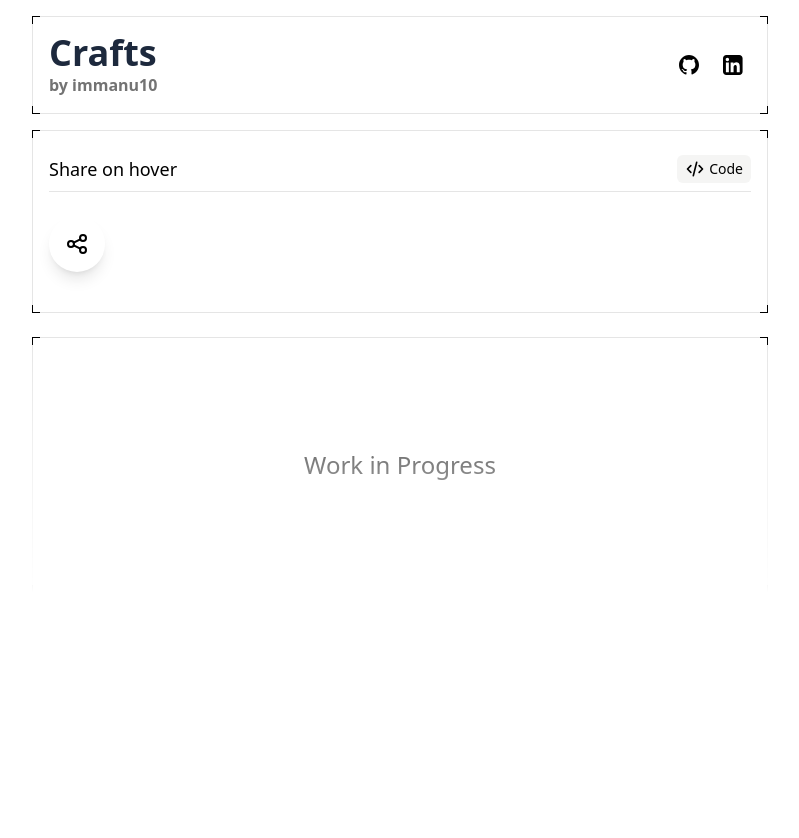
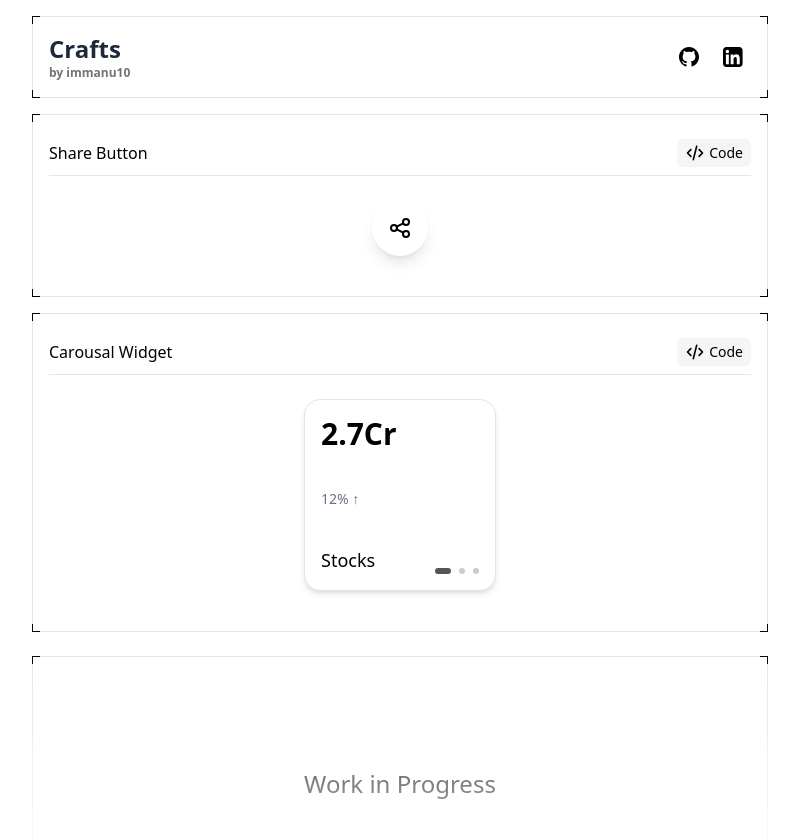
Before and after one commit to immanu10/crafts, a React (Vite) app: page / in a window 1280 px wide. Shown: the top 838 px of the page, without its empty margins (240-1039 px from the left). Before the commit the page ends 800 px from the top, so only its background shows below. Built offline with nearby package versions, Linux system fonts and the light colour scheme.

Commit message:
carousal widget

```diff
--- a/src/App.tsx
+++ b/src/App.tsx
@@ -1,5 +1,6 @@
 import CornerBox from "./components/corner-box";
 import { CraftsRenderer } from "./components/crafts-renderer";
+import StocksCarousel from "./components/crafts/carousal-widget";
 import { FabShare } from "./components/crafts/fabshare";
 import { GithubIcon, LinkedinIcon } from "./components/ui/icons";
 
@@ -12,9 +13,9 @@ function App() {
       <div className="max-w-3xl mx-auto p-4">
         <nav className="sticky top-0  bg-white z-1">
           <CornerBox className="flex items-center justify-between ">
-            <h1 className="text-4xl text-slate-800 font-semibold">
+            <h1 className="text-2xl text-slate-800 font-semibold">
               Crafts
-              <span className="block text-base text-neutral-500">
+              <span className="block text-xs text-neutral-500">
                 by immanu10
               </span>
             </h1>
@@ -35,11 +36,18 @@ function App() {
           </CornerBox>
         </nav>
         <CraftsRenderer
-          title="Share on hover"
+          title="Share Button"
           codeLink={craftLink("fabshare")}
           className="mt-4"
         >
           <FabShare />
+        </CraftsRenderer>
+        <CraftsRenderer
+          title="Carousal Widget"
+          codeLink={craftLink("carousal-widget")}
+          className="mt-4"
+        >
+          <StocksCarousel />
         </CraftsRenderer>
         <CornerBox className="mt-6 h-64 flex items-center justify-center mask-b-from-0">
           <p className="text-2xl text-center">Work in Progress</p>
--- a/src/components/crafts-renderer.tsx
+++ b/src/components/crafts-renderer.tsx
@@ -15,7 +15,7 @@ export function CraftsRenderer({
   return (
     <CornerBox className={className}>
       <div className="flex items-center justify-between border-b border-neutral-200 py-2">
-        <h2 className="text-lg font-medium">{title}</h2>
+        <h2 className="text-md font-medium">{title}</h2>
 
         <a
           href={codeLink}
--- /dev/null
+++ b/src/components/crafts/carousal-widget.tsx
@@ -0,0 +1,122 @@
+import { useState } from "react";
+import { motion, AnimatePresence } from "motion/react";
+
+const cards = [
+  { value: "2.7Cr", change: "12% ↑", label: "Stocks" },
+  { value: "1.2Cr", change: "5% ↓", label: "Bonds" },
+  { value: "3.3Cr", change: "8% ↑", label: "Crypto" },
+];
+
+export default function StocksCarousel() {
+  const [index, setIndex] = useState(0);
+  const [direction, setDirection] = useState(0);
+
+  const next = () => {
+    if (index < cards.length - 1) {
+      setDirection(1);
+      setIndex(index + 1);
+    }
+  };
+
+  const prev = () => {
+    if (index > 0) {
+      setDirection(-1);
+      setIndex(index - 1);
+    }
+  };
+
+  const handleDotClick = (i: number) => {
+    setDirection(i > index ? 1 : -1);
+    setIndex(i);
+  };
+  const variants = {
+    enter: (direction: number) => ({
+      x: direction > 0 ? 100 : -100,
+      opacity: 0,
+      filter: "blur(4px)",
+    }),
+    center: {
+      x: 0,
+      opacity: 1,
+      filter: "blur(0px)",
+    },
+    exit: (direction: number) => ({
+      x: direction > 0 ? -100 : 100,
+      opacity: 0,
+      filter: "blur(4px)",
+    }),
+  };
+
+  return (
+    <div className="w-48 h-48 mx-auto rounded-2xl border border-neutral-200 shadow-md bg-white flex flex-col justify-between p-4 relative overflow-hidden">
+      <AnimatePresence initial={false} custom={direction}>
+        <motion.div
+          key={index}
+          custom={direction}
+          variants={variants}
+          initial="enter"
+          animate="center"
+          exit="exit"
+          transition={{ duration: 0.3 }}
+          drag="x"
+          dragConstraints={{ left: 0, right: 0 }}
+          onDragEnd={(_e, { offset }) => {
+            if (offset.x < -50) next();
+            if (offset.x > 50) prev();
+          }}
+          className="absolute top-0 left-0 w-full h-full flex flex-col justify-between p-4"
+        >
+          <div className="text-3xl font-semibold">{cards[index].value}</div>
+          <div className="text-sm text-gray-500">{cards[index].change}</div>
+          <div className="text-lg font-medium">{cards[index].label}</div>
+        </motion.div>
+      </AnimatePresence>
+      {/* Dots */}
+      <div className="flex gap-2 mt-4 absolute bottom-4 right-4">
+        {cards.map((_, i) => (
+          <motion.div
+            key={i}
+            onClick={() => handleDotClick(i)}
+            initial={false}
+            animate={{
+              width: index === i ? 16 : 6,
+              height: 6,
+              borderRadius: 8,
+              backgroundColor: index === i ? "#555" : "#ccc",
+            }}
+            transition={{ duration: 0.3 }}
+            className="cursor-pointer"
+          />
+        ))}
+      </div>
+    </div>
+  );
+}
+
+function WeatherCard() {
+  return (
+    <div>
+      <h2>Bengaluru</h2>
+      <p>28°C, Sunny</p>
+    </div>
+  );
+}
+
+function StockPrice({
+  title,
+  price,
+  change,
+}: {
+  title: string;
+  price: string;
+  change: string;
+}) {
+  return (
+    <div>
+      <h3>{title}</h3>
+      <p>
+        {price} ({change})
+      </p>
+    </div>
+  );
+}
--- a/src/components/crafts/fabshare.tsx
+++ b/src/components/crafts/fabshare.tsx
@@ -1,4 +1,5 @@
 "use client";
+import { useState } from "react";
 import { motion } from "motion/react";
 import {
   CloseIcon,
@@ -9,76 +10,60 @@ import {
 } from "../ui/icons";
 
 export function FabShare() {
+  const [expanded, setExpanded] = useState(false);
+
   const socialButtons = [
-    {
-      icon: GithubIcon,
-      name: "github",
-    },
-    {
-      icon: LinkedinIcon,
-      name: "linkedin",
-    },
-    {
-      icon: XIcon,
-      name: "linkedin",
-    },
+    { icon: GithubIcon, name: "github" },
+    { icon: LinkedinIcon, name: "linkedin" },
+    { icon: XIcon, name: "x" },
   ];
-
-  const iconVariants = {
-    initial: { rotate: 0, scale: 1 },
-    hover: { rotate: -90, scale: 0 },
-  };
-
-  const closeVariants = {
-    initial: { rotate: 90, scale: 0 },
-    hover: { rotate: 0, scale: 1 },
-  };
-
-  const itemVariants = {
-    initial: { opacity: 0, y: 10, scale: 0.8 },
-    hover: { opacity: 1, y: 0, scale: 1 },
-  };
-
-  const listVariants = {
-    initial: { opacity: 0 },
-    hover: { opacity: 1, transition: { staggerChildren: 0.1 } },
-  };
 
   return (
     <motion.div
-      className="group flex items-center rounded-full shadow-lg overflow-hidden cursor-pointer "
-      initial="initial"
-      whileHover="hover"
-      variants={{
-        initial: { width: "3.5rem" }, // w-14 = fits just the main button
-        hover: { width: "fit-content" }, // expand width when hovered
-      }}
+      initial={false}
+      className="mx-auto flex items-center rounded-full shadow-lg overflow-hidden cursor-pointer bg-white"
+      animate={{ width: expanded ? "fit-content" : "3.5rem" }}
+      onClick={() => setExpanded(!expanded)}
     >
-      <div className="relative group-hover:bg-neutral-100 w-14 h-14 rounded-full flex items-center justify-center shrink-0">
-        <motion.div variants={iconVariants} className="absolute">
+      <div className="relative w-14 h-14 rounded-full flex items-center justify-center shrink-0">
+        {/* Share Icon */}
+        <motion.div
+          initial={false}
+          animate={{ rotate: expanded ? 90 : 0, opacity: expanded ? 0 : 1 }}
+          className="absolute"
+        >
           <ShareIcon className="w-6 h-6" />
         </motion.div>
-        <motion.div variants={closeVariants} className="absolute">
+        {/* Close Icon */}
+        <motion.div
+          initial={false}
+          animate={{ rotate: expanded ? 0 : -90, opacity: expanded ? 1 : 0 }}
+          className="absolute"
+        >
           <CloseIcon className="w-6 h-6" />
         </motion.div>
       </div>
-      {/* Expandable social icons */}
+
+      {/* Social Icons */}
+      {expanded && (
         <motion.div
-        className="flex items-center"
-        variants={listVariants}
-        transition={{ duration: 0.25 }}
+          className="flex items-center pr-2"
+          initial={{ opacity: 0 }}
+          animate={{ opacity: 1 }}
         >
           {socialButtons.map((btn) => (
             <motion.button
               key={btn.name}
-            variants={itemVariants}
+              initial={{ opacity: 0, y: 10, scale: 0.8 }}
+              animate={{ opacity: 1, y: 0, scale: 1 }}
               whileTap={{ scale: 0.9 }}
-            className="p-4 hover:bg-neutral-100 rounded-full cursor-pointer"
+              className="p-3 hover:bg-neutral-100 rounded-full"
             >
-            {<btn.icon className="w-6 h-6" />}
+              <btn.icon className="w-5 h-5" />
             </motion.button>
           ))}
         </motion.div>
+      )}
     </motion.div>
   );
 }
```
Lines whose indentation alone changed are shown as unchanged.
